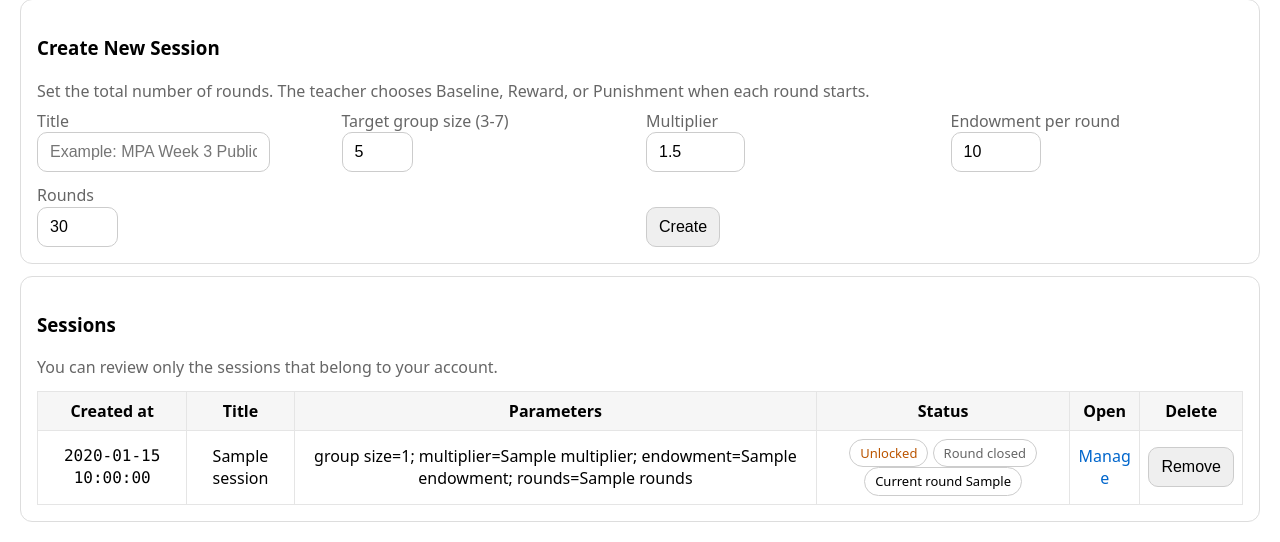
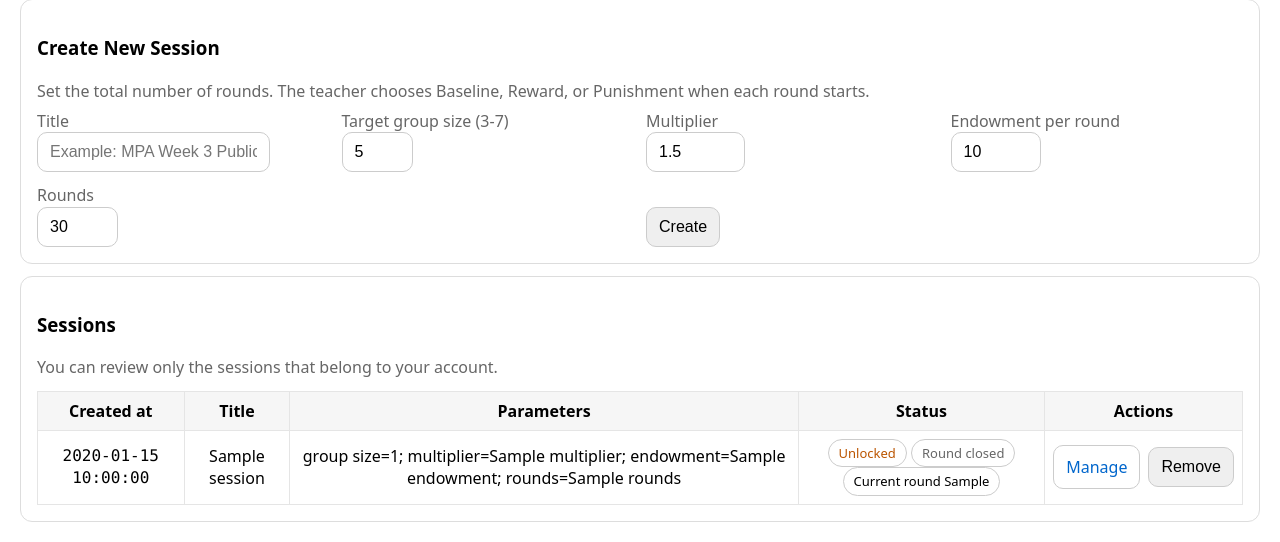
Before and after one commit to chenxu2394/public_goods, a Python web app: template templates/admin_home.html in a window 1280 px wide. Shown: the part 401-943 px from the top of the page. Run offline with Jinja, Linux system fonts and the light colour scheme; the template is opened without the code that fills it: most values are stand-ins (such as "Sample title", 1, 10 or a date in 2020).

Commit message:
feat: enhance session management UI with action buttons and improved styling

```diff
--- a/templates/admin_home.html
+++ b/templates/admin_home.html
@@ -8,6 +8,11 @@
 </form>
 {% endblock %}
 {% block content %}
+
+<style>
+  .session-actions { display:flex; align-items:center; justify-content:center; gap:8px; white-space:nowrap; }
+  .session-actions a { display:inline-flex; align-items:center; justify-content:center; padding:10px 12px; border:1px solid #ccc; border-radius:10px; font-size:16px; line-height:normal; background:#fff; white-space:nowrap; word-break:normal; }
+</style>
 
 <div id="delete-modal" role="dialog" aria-modal="true" aria-labelledby="delete-modal-title" style="display:none; position:fixed; inset:0; background:rgba(0,0,0,0.4); z-index:1000; align-items:center; justify-content:center;">
   <div style="background:#fff; border-radius:12px; padding:28px 32px; max-width:480px; width:90%; box-shadow:0 4px 24px rgba(0,0,0,0.18);">
@@ -254,8 +259,7 @@
           <th>Title</th>
           <th>Parameters</th>
           <th>Status</th>
-          <th>Open</th>
-          <th>Delete</th>
+          <th>Actions</th>
         </tr>
         {% for s in sessions %}
           <tr>
@@ -275,18 +279,14 @@
               {% if must_change_password %}
                 <span class="muted">Change password first</span>
               {% else %}
+                <div class="session-actions">
                   <a href="/admin/{{ s.id }}">Manage</a>
-              {% endif %}
-            </td>
-            <td>
-              {% if must_change_password %}
-                <span class="muted">Unavailable</span>
-              {% else %}
                   <form method="post" action="/admin/{{ s.id }}/delete" data-delete-mode="{% if is_admin %}delete{% else %}archive{% endif %}">
                     <button type="button" onclick='openDeleteModal(this.form, {{ s.title|tojson }})'>
                       {% if is_admin %}Delete{% else %}Remove{% endif %}
                     </button>
                   </form>
+                </div>
               {% endif %}
             </td>
           </tr>
```
Lines whose indentation alone changed are shown as unchanged.
